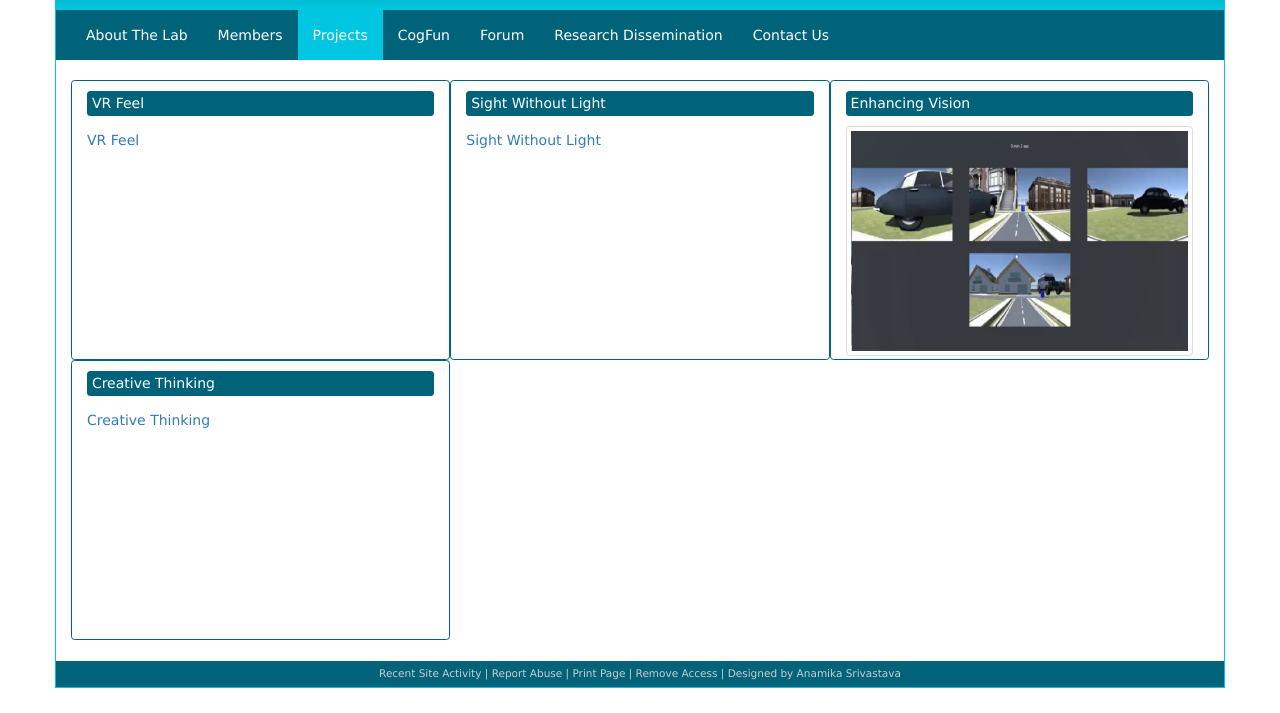
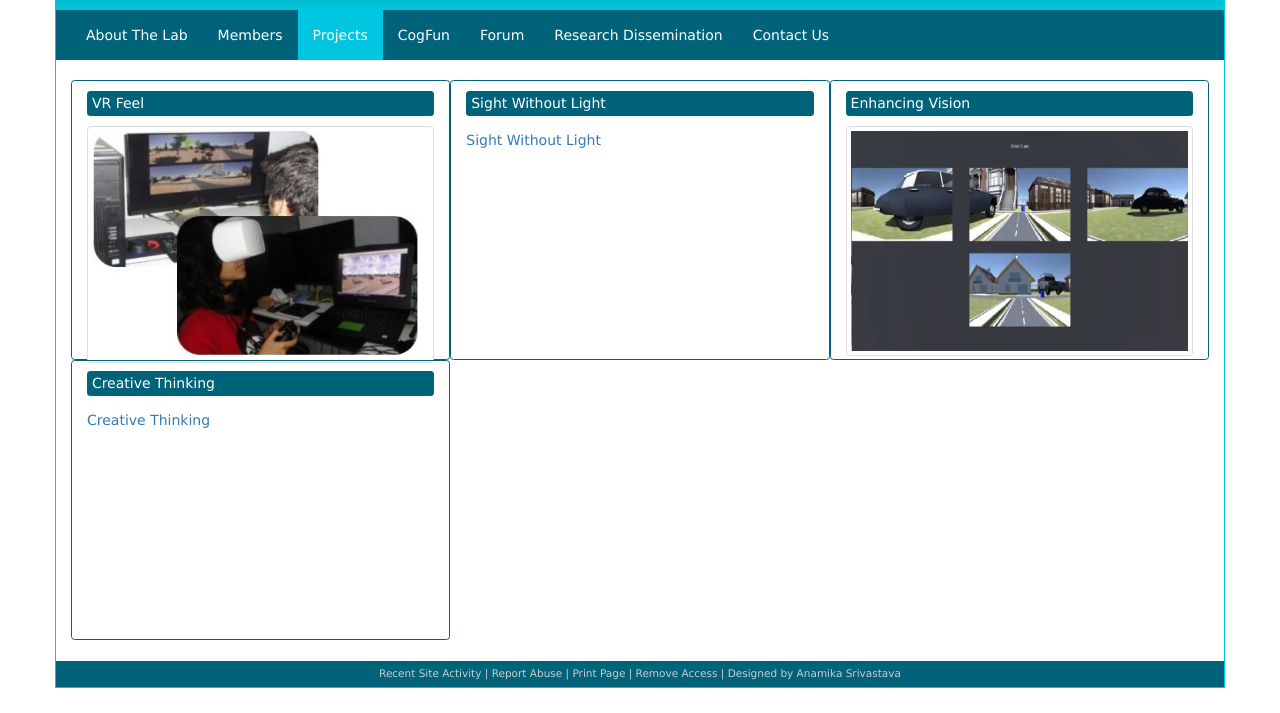
Before and after one commit to raghavmittal101/cogsci-website, a plain HTML site: page projects.html in a window 1280 px wide. Shown: the part 87-800 px from the top of the page. Drawn offline with nearby package versions, Linux system fonts and the light colour scheme.

Commit message:
Added VRFeel Image on Project Page

```diff
--- a/projects.html
+++ b/projects.html
@@ -70,8 +70,8 @@ h4 a:hover {
 
             <li class="col-lg-4 col-md-4 col-sm-12 col-xs-12">
             <h5>VR Feel</h5>
-            <a href="VRFeel.html"> VR Feel
-                <!--    <img src="images/projects/vrFeel1.jpg" class="img-responsive img-thumbnail">  -->
+            <a href="VRFeel.html">
+                <img src="images/projects/vrFeel.jpg" class="img-responsive img-thumbnail">
             </a>
             </li>
 
```
Also changed, not shown: images/projects/vrFeel.jpg (added).
